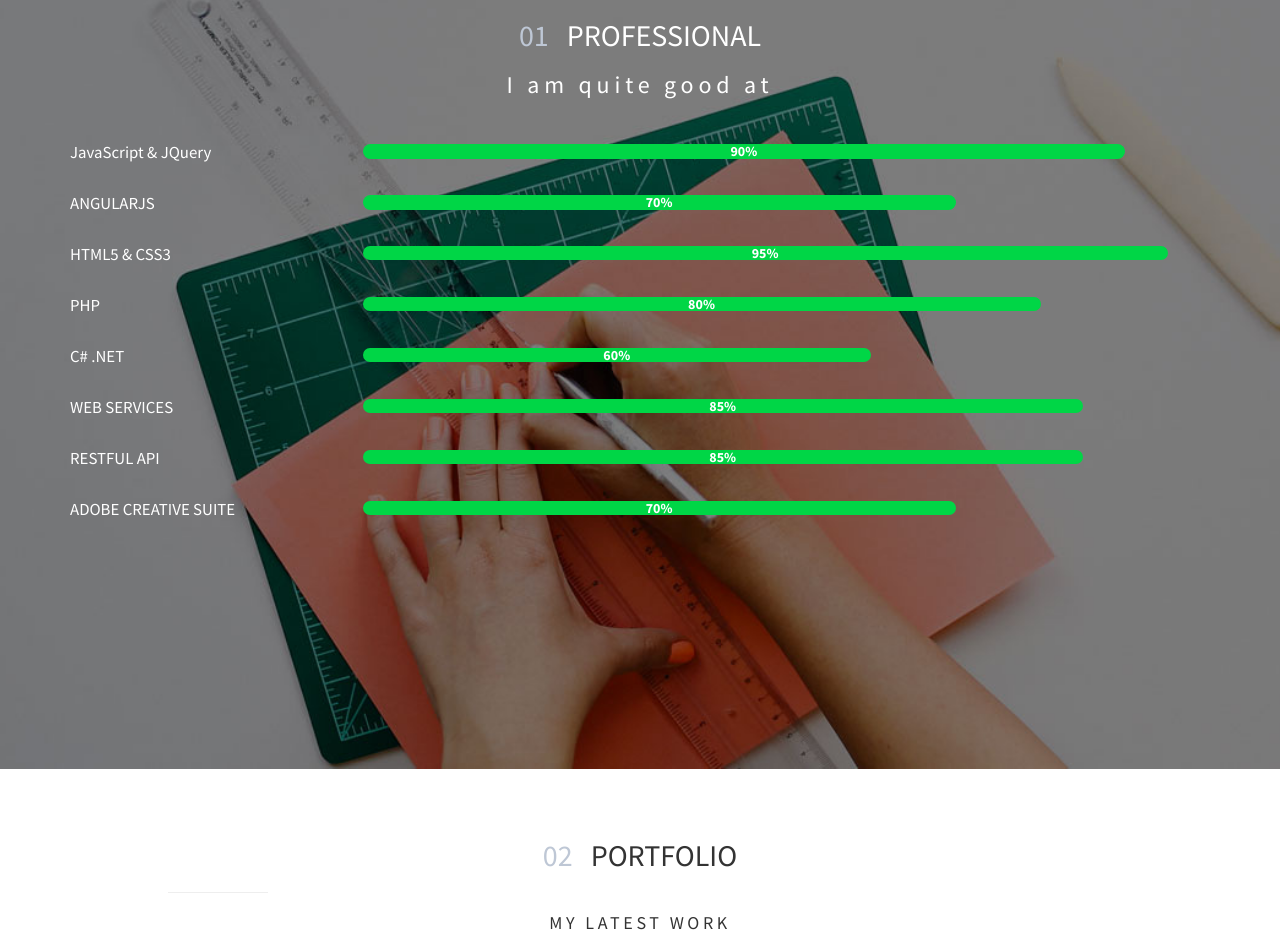
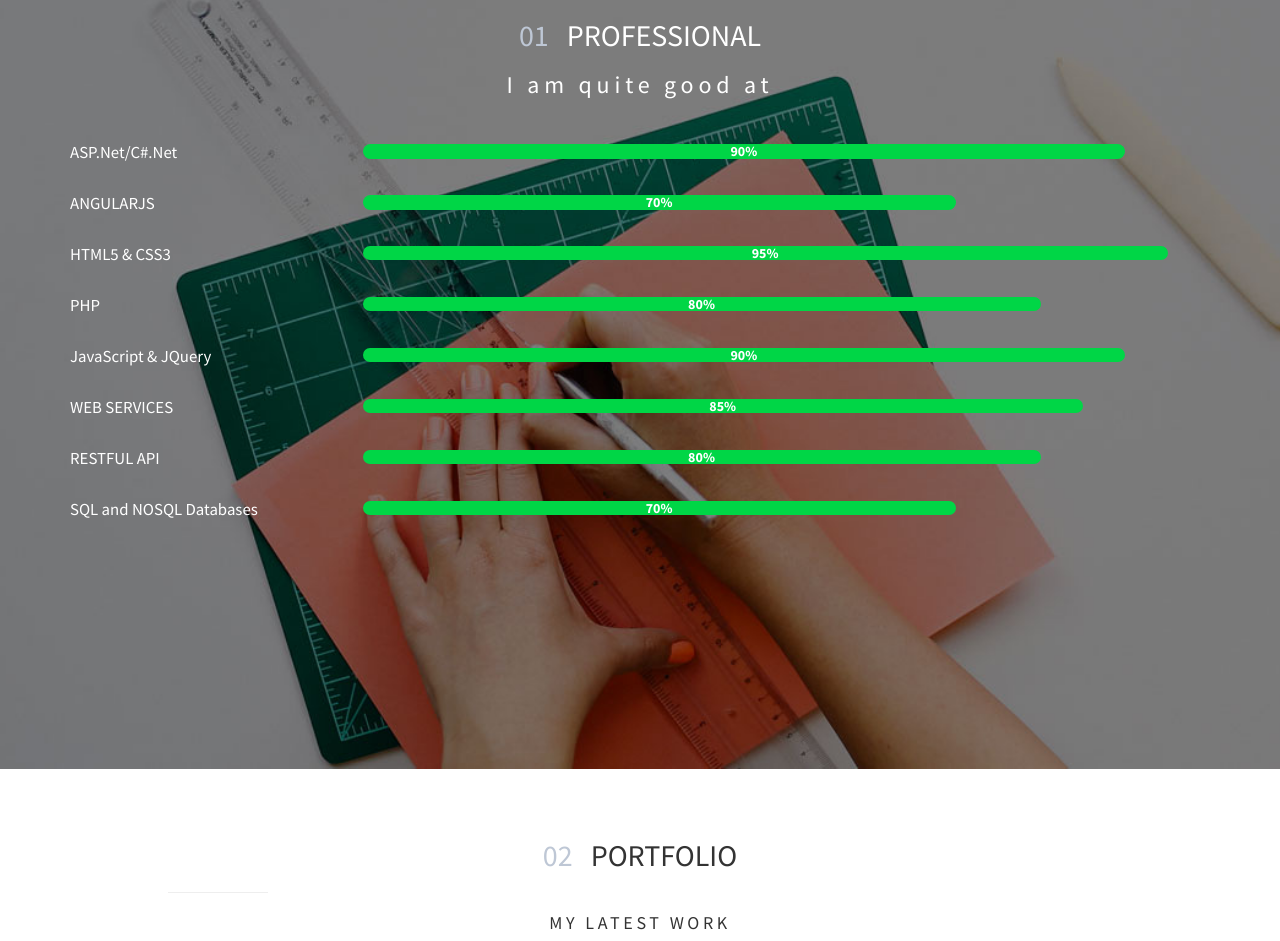
Before and after one commit to ppatil11/ppatil11.github.io, a plain HTML site: page index.html in a window 1280 px wide. Shown: the part 1631-2572 px from the top of the page. Drawn offline with nearby package versions, Linux system fonts and the light colour scheme.

Commit message:
Updated Index.html/changed skill levels

```diff
--- a/index.html
+++ b/index.html
@@ -122,7 +122,7 @@
                     <h3 style="letter-spacing: 0.2em; margin-bottom: 1%">I am quite good at</h3>
             </div>
             <div class="row one">
-                <div class="col-sm-3">JavaScript & JQuery</div>
+                <div class="col-sm-3">ASP.Net/C#.Net</div>
                 <div class="col-sm-9">
                   <div class="w3-light-grey w3-round-xlarge">
                     <div class="w3-container w3-blue w3-round-xlarge" style="width:90%">90%</div>
@@ -154,10 +154,10 @@
                 </div>
             </div>
             <div class="row five">
-                <div class="col-sm-3">C# .NET</div>
+                <div class="col-sm-3">JavaScript & JQuery</div>
                 <div class="col-sm-9">
                   <div class="w3-light-grey w3-round-xlarge" name="bar">
-                    <div class="w3-container w3-blue w3-round-xlarge" style="width:60%">60%</div>
+                    <div class="w3-container w3-blue w3-round-xlarge" style="width:90%">90%</div>
                   </div>
                 </div>
             </div>
@@ -173,12 +173,12 @@
                 <div class="col-sm-3">RESTFUL API</div>
                 <div class="col-sm-9">
                   <div class="w3-light-grey w3-round-xlarge" name="bar">
-                    <div class="w3-container w3-blue w3-round-xlarge" style="width:85%">85%</div>
+                    <div class="w3-container w3-blue w3-round-xlarge" style="width:80%">80%</div>
                   </div>
                 </div>
             </div>
             <div class="row eight" >
-                <div class="col-sm-3">ADOBE CREATIVE SUITE</div>
+                <div class="col-sm-3">SQL and NOSQL Databases</div>
                 <div class="col-sm-9">
                   <div class="w3-light-grey w3-round-xlarge" name="bar">
                     <div class="w3-container w3-blue w3-round-xlarge" style="width:70%">70%</div>
```
